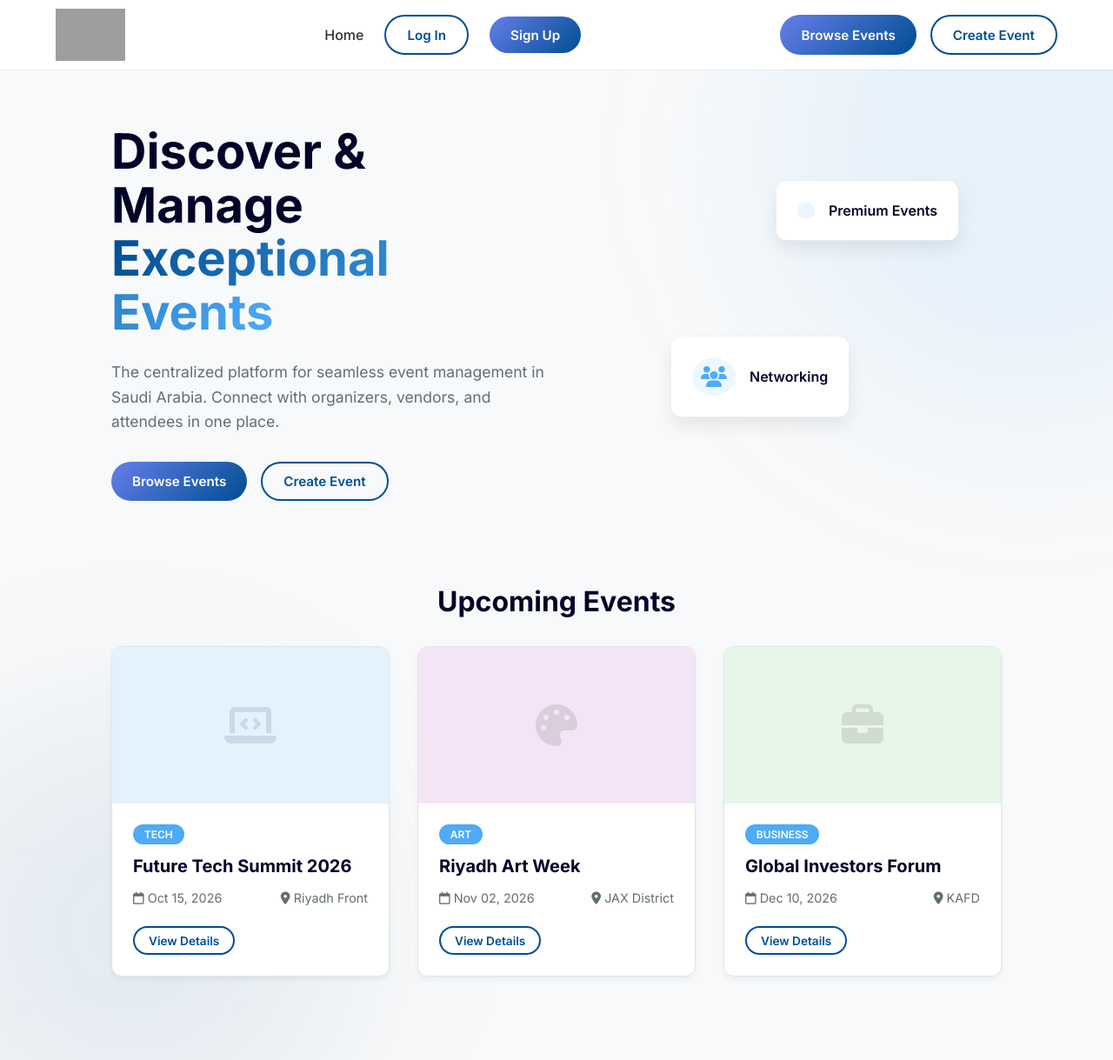
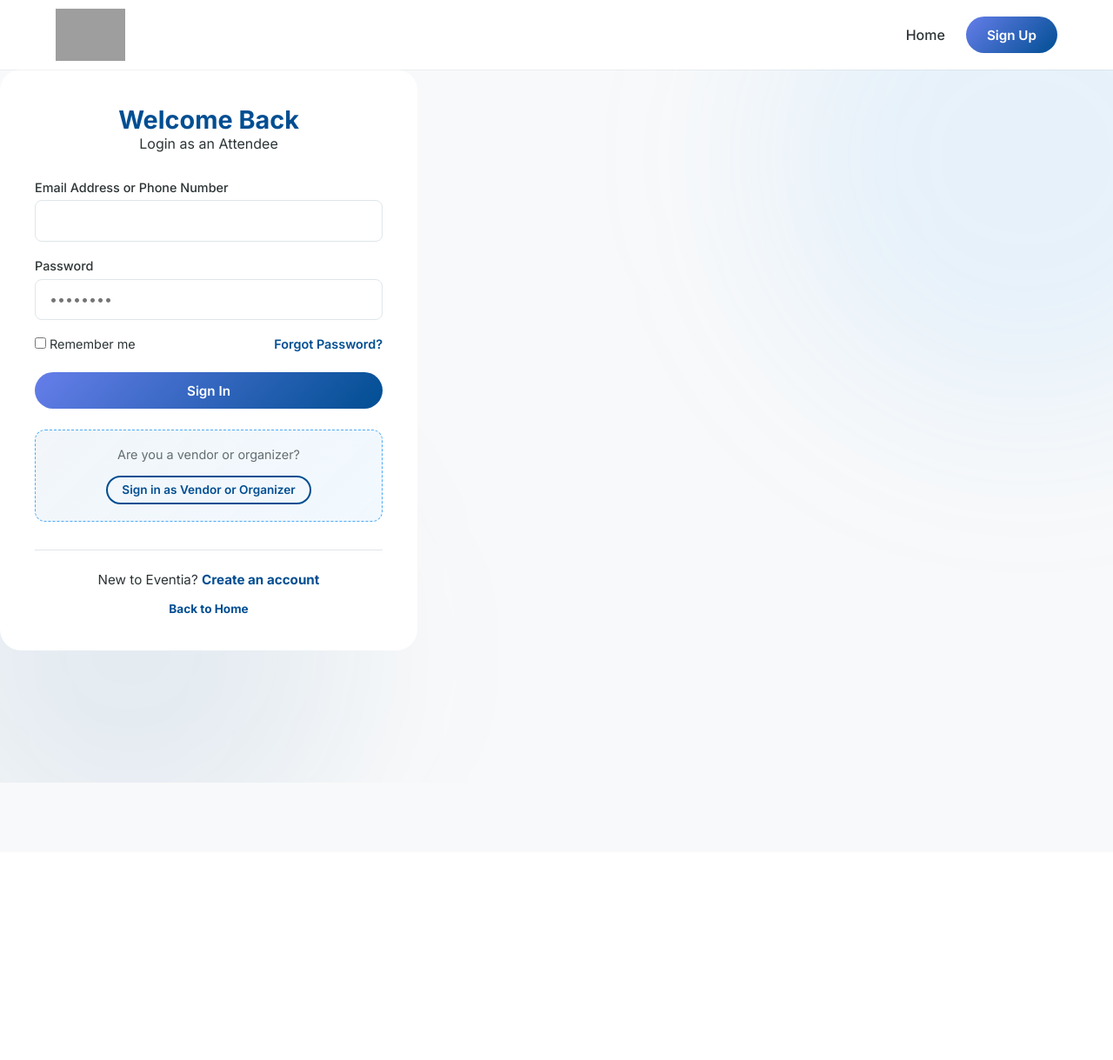
Before and after one commit to TurkiAlMuayli/Eventia_Software, a Django app: page / in a window 1280 px wide. Shown: the whole page at 87% size. After the commit the page ends 900 px from the top, so only its background shows below. Run offline with Django 5.2, Linux system fonts and the light colour scheme; grey boxes are pictures that could not be loaded.

Commit message:
CL Solution

```diff
--- a/templates/index.html
+++ b/templates/index.html
@@ -1,12 +1,11 @@
 {% load static %}
-
 <!DOCTYPE html>
 <html lang="en">
 
 <head>
     <meta charset="UTF-8">
     <meta name="viewport" content="width=device-width, initial-scale=1.0">
-    <title>Eventia | Events Management Platform</title>
+    <title>Log In | Eventia</title>
     <link rel="preconnect" href="https://fonts.googleapis.com">
     <link rel="preconnect" href="https://fonts.gstatic.com" crossorigin>
     <link href="https://fonts.googleapis.com/css2?family=Inter:wght@300;400;500;600;700&display=swap" rel="stylesheet">
@@ -19,18 +18,12 @@
     <!-- Navigation -->
     <nav class="navbar">
         <div class="container nav-container">
-            <a href="#" class="logo" id="nav-logo">
+            <a href="{% url 'dashboard' %}" class="logo" id="nav-logo">
                 <img src="{% static 'assets/logo_fixed.png' %}" alt="Eventia Logo" class="logo-img">
             </a>
             <div class="nav-links">
                 <a href="{% url 'dashboard' %}" class="btn-text" id="nav-home-btn">Home</a>
-                <a href="{% url 'login_attendee' %}" class="btn btn-outline" id="nav-login-btn">Log In</a>
                 <a href="{% url 'signup_attendee' %}" class="btn btn-primary" id="nav-signup-btn">Sign Up</a>
-            </div>
-
-            <div class="hero-buttons">
-                <button class="btn btn-primary" id="hero-browse-btn">Browse Events</button>
-                <a href="{% url 'signup_attendee' %}" class="btn btn-outline" id="hero-create-btn">Create Event</a>
             </div>
         </div>
     </nav>
@@ -42,86 +35,43 @@
         <div class="bg-shape shape-1"></div>
         <div class="bg-shape shape-2"></div>
 
-        <!-- VIEW: GUEST LANDING (DEFAULT) -->
-        <section id="guest-view" class="view-section active">
+        <!-- LOGIN VIEW -->
+        <section id="login-view" class="view-section active">
+            <div class="auth-form-container" id="login-form-container">
+                <div class="form-header">
+                    <h2>Welcome Back</h2>
+                    <p>Login as an Attendee</p>
+                </div>
 
-            <!-- Hero Section -->
-            <div class="hero-section">
-                <div class="hero-text">
-                    <h1>Discover & Manage <br><span>Exceptional Events</span></h1>
-                    <p>The centralized platform for seamless event management in Saudi Arabia. Connect with organizers,
-                        vendors, and attendees in one place.</p>
-                    <div class="hero-buttons">
-                        <button class="btn btn-primary" id="hero-browse-btn">Browse Events</button>
-                        <a href="signup.html" class="btn btn-outline" id="hero-create-btn">Create Event</a>
+                <form id="login-form" method="POST">
+                    {% csrf_token %}
+                    <div class="input-group">
+                        <label for="login-email">Email Address or Phone Number</label>
+                        <input type="text" name="username" id="login-email" placeholder="" required>
                     </div>
-                </div>
-                <div class="hero-image-placeholder">
-                    <!-- Decorative Abstract Graphics -->
-                    <div class="abstract-card card-1">
-                        <i class="fa-solid fa-calendar-star"></i>
-                        <span>Premium Events</span>
-                    </div>
-                    <div class="abstract-card card-2">
-                        <i class="fa-solid fa-users"></i>
-                        <span>Networking</span>
-                    </div>
-                </div>
-            </div>
-
-            <!-- Featured Events Grid (Mockup for Browsing) -->
-            <div class="events-container">
-                <h2 class="section-title">Upcoming Events</h2>
-                <div class="events-grid">
-
-                    <!-- Event Card 1 -->
-                    <div class="event-card">
-                        <div class="event-image" style="background-color: #e3f2fd;">
-                            <i class="fa-solid fa-laptop-code"></i>
-                        </div>
-                        <div class="event-details">
-                            <span class="event-badge">Tech</span>
-                            <h3>Future Tech Summit 2026</h3>
-                            <div class="event-meta">
-                                <span><i class="fa-regular fa-calendar"></i> Oct 15, 2026</span>
-                                <span><i class="fa-solid fa-location-dot"></i> Riyadh Front</span>
-                            </div>
-                            <button class="btn btn-sm btn-outline">View Details</button>
-                        </div>
+                    <div class="input-group">
+                        <label for="login-password">Password</label>
+                        <input type="password" name="password" id="login-password" placeholder="••••••••" required>
                     </div>
 
-                    <!-- Event Card 2 -->
-                    <div class="event-card">
-                        <div class="event-image" style="background-color: #f3e5f5;">
-                            <i class="fa-solid fa-palette"></i>
-                        </div>
-                        <div class="event-details">
-                            <span class="event-badge">Art</span>
-                            <h3>Riyadh Art Week</h3>
-                            <div class="event-meta">
-                                <span><i class="fa-regular fa-calendar"></i> Nov 02, 2026</span>
-                                <span><i class="fa-solid fa-location-dot"></i> JAX District</span>
-                            </div>
-                            <button class="btn btn-sm btn-outline">View Details</button>
-                        </div>
+                    <div class="form-actions">
+                        <label class="checkbox-container">
+                            <input type="checkbox"> Remember me
+                        </label>
+                        <a href="#" class="forgot-password">Forgot Password?</a>
                     </div>
 
-                    <!-- Event Card 3 -->
-                    <div class="event-card">
-                        <div class="event-image" style="background-color: #e8f5e9;">
-                            <i class="fa-solid fa-briefcase"></i>
-                        </div>
-                        <div class="event-details">
-                            <span class="event-badge">Business</span>
-                            <h3>Global Investors Forum</h3>
-                            <div class="event-meta">
-                                <span><i class="fa-regular fa-calendar"></i> Dec 10, 2026</span>
-                                <span><i class="fa-solid fa-location-dot"></i> KAFD</span>
-                            </div>
-                            <button class="btn btn-sm btn-outline">View Details</button>
-                        </div>
-                    </div>
+                    <button type="submit" class="btn btn-primary btn-block">Sign In</button>
+                </form>
 
+                <div class="vendor-organizer-link">
+                    <p>Are you a vendor or organizer?</p>
+                    <a href="{% url 'login_business' %}" class="btn btn-outline btn-sm">Sign in as Vendor or Organizer</a>
+                </div>
+
+                <div class="form-footer">
+                    <p>New to Eventia? <a href="{% url 'signup_attendee' %}" id="link-to-signup">Create an account</a></p>
+                    <a href="{% url 'dashboard' %}" class="back-to-home">Back to Home</a>
                 </div>
             </div>
         </section>
```
Also changed, not shown: templates/login-business.html (+4 -31 lines), templates/login.html (+9 -22 lines), templates/signup-business.html (+5 -31 lines), templates/signup.html (+11 -19 lines).
